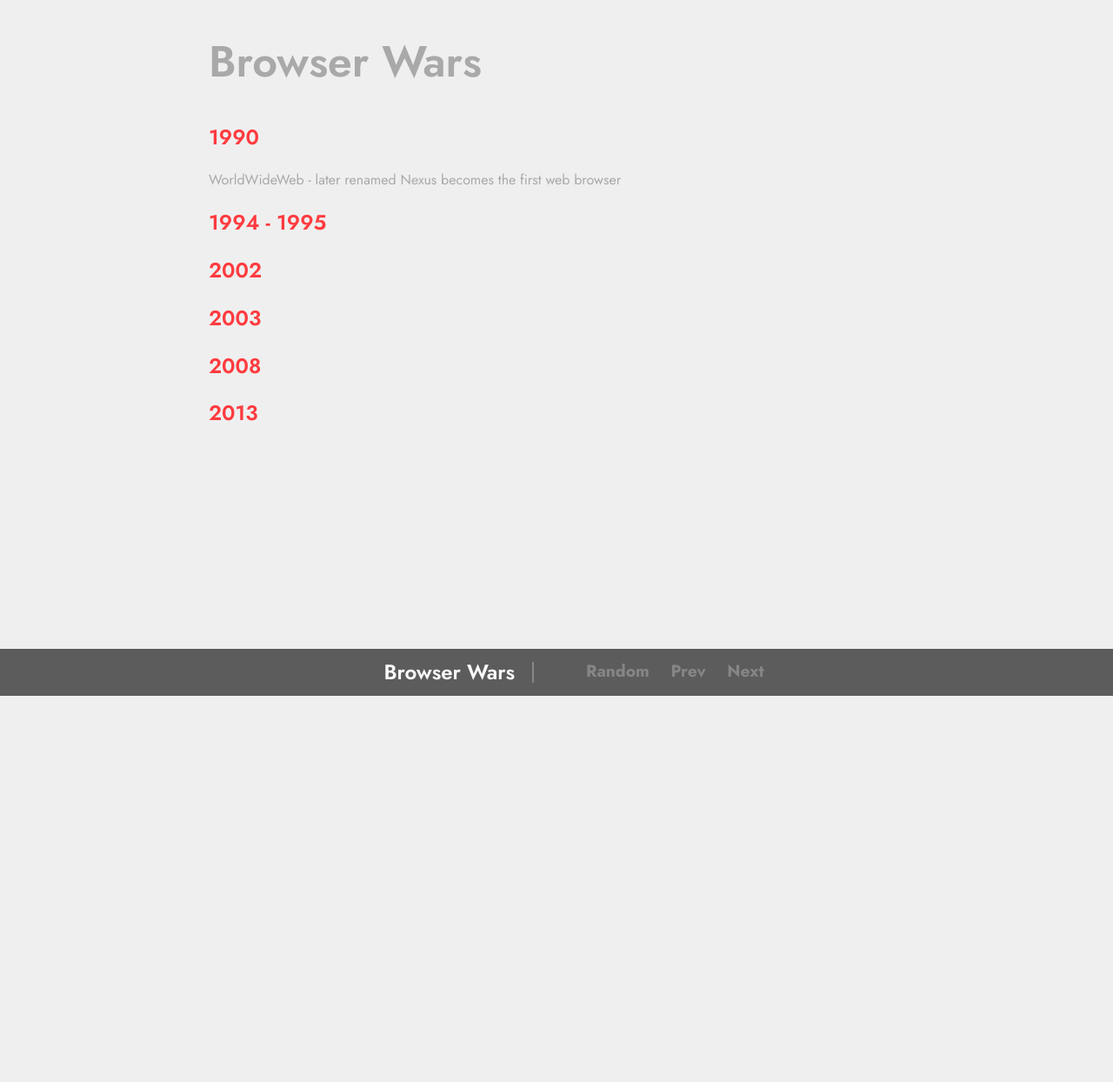
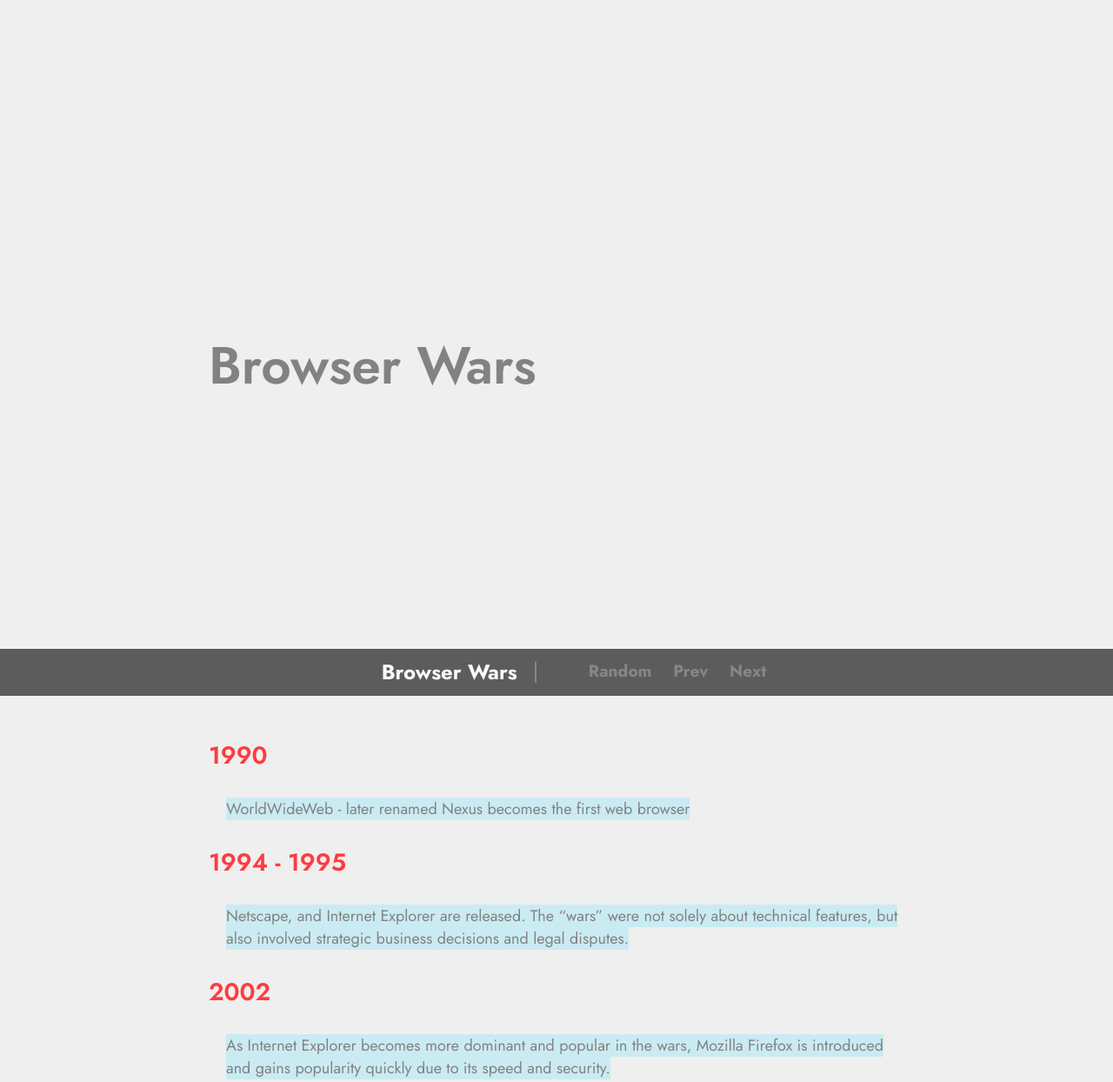
Before and after one commit to Lehigh-University-Design/project-1-dsw225, a plain HTML site: page index.html in a window 1280 px wide. Shown: the top 1244 px of the page at 87% size. Before the commit the page ends 800 px from the top, so only its background shows below. Drawn offline with Linux system fonts and the light colour scheme.

Commit message:
Work done for the day

```diff
--- a/css/style.css
+++ b/css/style.css
@@ -1,8 +1,15 @@
 :root {
     --color-theme: #EFEFEF;
     --color-theme-accent: #FF3B3F;
-    --color-theme-light: #A9A9A9;
+    --color-theme-light: #828282;
     --color-theme-light-faded: #CAEBF2;
+
+    /**
+    --color-theme: #0E0B16;
+    --color-theme-accent: #4717F6;
+    --color-theme-light: #E7DFDD;
+    --color-theme-light-faded: #A239CA;
+    **/
 }
 
 body {
@@ -14,15 +21,41 @@ body {
     margin: 20px;
   }
 
+.first-block{
+    @media screen and (min-height: 648px) {
+        min-height: calc(100vh); /* 85 px */
+    }
+    @media screen and (max-height: 648px) {
+        min-height: 648px; /* 85 px for nav and 20 px for padding */
+    }
+    display: flex;
+    align-items: center; /* Align items at the start (top) */
+    position: relative;
+}
+
+.first-container{
+    align-items: center;
+}
+
 h1 {
     font-weight: 600;
-    font-size: 50px;
+    font-size: 60px;
   }
 
-h2, h3, h4 {
+h3, h4 {
+    font-size: 28px;
     font-weight: 600;
     color: var(--color-theme-accent);
   }
+
+p {
+    margin-left: 20px;
+    font-size: 18px;
+    color: var(--color-theme-light);
+}
+p span {
+    background-color: var(--color-theme-light-faded);
+}
 
 .content-wrapper {
     margin: 40px;
--- a/index.html
+++ b/index.html
@@ -14,26 +14,32 @@
 
     <body>
         <div class="content-wrapper" style="width:800px; margin:0 auto;">
-            <h1>Browser Wars</h1>
+            <div class="first-block">
+                <div class="first-container">
+                    <h1>Browser Wars</h1>
+                </div>
+            </div>
 
             <div class="timeline">
-                <h2>1990</h2>
-                <p>WorldWideWeb - later renamed Nexus becomes the first web browser</p>
+                <h3>1990</h3>
+                <p><span>WorldWideWeb - later renamed Nexus becomes the first web browser</span></p>
 
-                <h2>1994 - 1995</h2>
+                <h3>1994 - 1995</h3>
+                <p><span>Netscape, and Internet Explorer are released. The “wars” were not solely about technical features, but also involved strategic business decisions and legal disputes.</span></p>
+
+                <h3>2002</h3>
+                <p><span>As Internet Explorer becomes more dominant and popular in the wars, Mozilla Firefox is introduced and gains popularity quickly due to its speed and security.</span></p>
 
 
-                <h2>2002</h2>
+                <h3>2003</h3>
+                <p><span>With the release of Mac OS X Panther, the operating system was bundled with Safari, and Safari gains popularity.</span></p>
 
+                <h3>2008</h3>
+                <p><span>Google Chrome is introduced, and quickly becomes one of the most popular browsers due to its speed and simplicity.</span></p>
 
+                <h3>2013</h3>
+                <p><span>Microsoft Edge becomes Microsofts premier browser and is built off the Chromium (Chrome) Engine.</span></p>
 
-                <h2>2003</h2>
-
-
-                <h2>2008</h2>
-
-
-                <h2>2013</h2>
             </div>
         </div>
 
```
Also changed, not shown: images/WWW_Ico.png (added).
